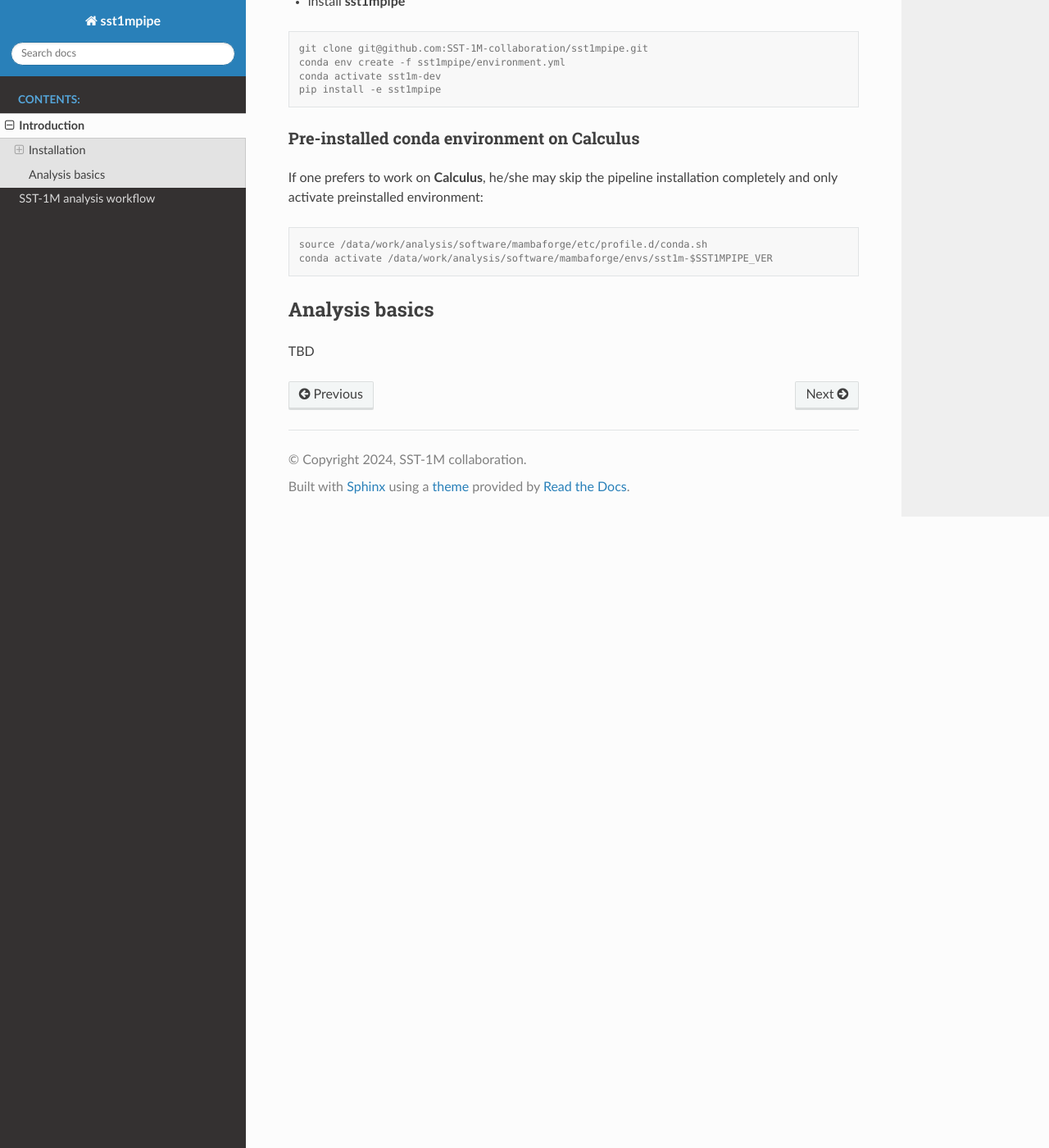
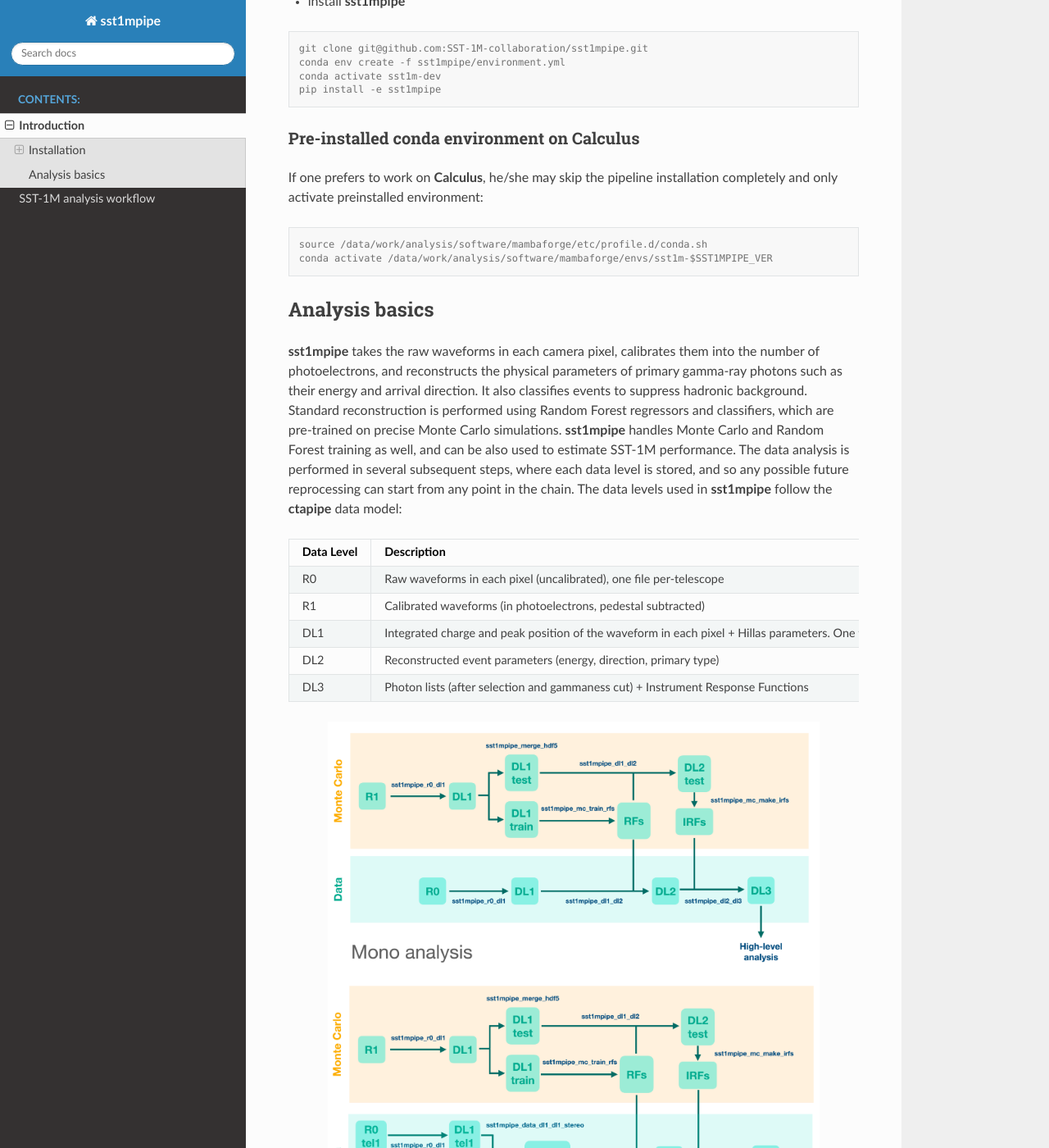
Before and after one commit to aminnakhle/sst1mpipe, a Sphinx documentation site: the page built from docs/introduction.rst, in a window 1280 px wide and 1400 px high, scrolled down 1196 px. Shown: the whole window at 82% size. Built offline with Sphinx 7.4.7 and the Read the Docs theme 2.0.0, drawn with Linux system fonts in a browser that asks for light colours; some of the changed text lies outside the part shown.

Commit message:
documentation

```diff
--- a/docs/introduction.rst
+++ b/docs/introduction.rst
@@ -79,4 +79,38 @@ only activate preinstalled environment:
 Analysis basics
 ---------------
 
-TBD
+**sst1mpipe** takes the raw waveforms in each camera pixel, calibrates them into the number of photoelectrons,
+and reconstructs the physical parameters of primary gamma-ray photons such as their energy
+and arrival direction. It also classifies events to suppress hadronic background. Standard reconstruction is
+performed using Random Forest regressors and classifiers, which are pre-trained on precise Monte Carlo simulations.
+**sst1mpipe** handles Monte Carlo and Random Forest training as well, and can be also used to estimate SST-1M
+performance. The data analysis is performed in several subsequent steps, where each data level is stored, and so
+any possible future reprocessing can start from any point in the chain. The data levels used in **sst1mpipe** follow
+the **ctapipe** data model:
+
++-----------+---------------------------------------------------------------------------+-------------+
+| Data Level| Description                                                               | File Format |
++===========+===========================================================================+=============+
+| R0        | Raw waveforms in each pixel (uncalibrated), one file per-telescope        | ZFITS       |
++-----------+---------------------------------------------------------------------------+-------------+
+| R1        | Calibrated waveforms (in photoelectrons, pedestal subtracted)             |             |
++-----------+---------------------------------------------------------------------------+-------------+
+| DL1       | Integrated charge and peak position of the waveform in each pixel         | HDF5        |
+|           | + Hillas parameters. One file per-telescope in mono reconstruction,       |             |
+|           | single file with coincident events only for stereo reconstruction         |             |
++-----------+---------------------------------------------------------------------------+-------------+
+| DL2       | Reconstructed event parameters (energy, direction, primary type)          | HDF5        |
++-----------+---------------------------------------------------------------------------+-------------+
+| DL3       | Photon lists (after selection and gammaness cut)                          | FITS        |
+|           | + Instrument Response Functions                                           |             |
++-----------+---------------------------------------------------------------------------+-------------+
+
+.. image:: sst1mpipe_scheme_mono.png
+   :width: 600
+   :align: center
+
+.. image:: sst1mpipe_scheme_stereo.png
+   :width: 600
+   :align: center
+
+:ref:`sst1m_analysis_workflow`
```
Also changed, not shown: docs/sst1mpipe_scheme_mono.png (added), docs/sst1mpipe_scheme_stereo.png (added).
